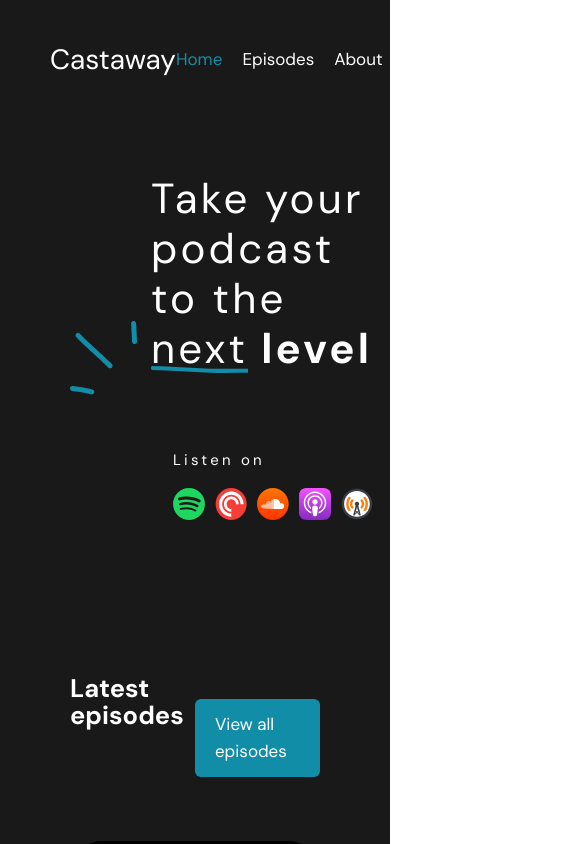
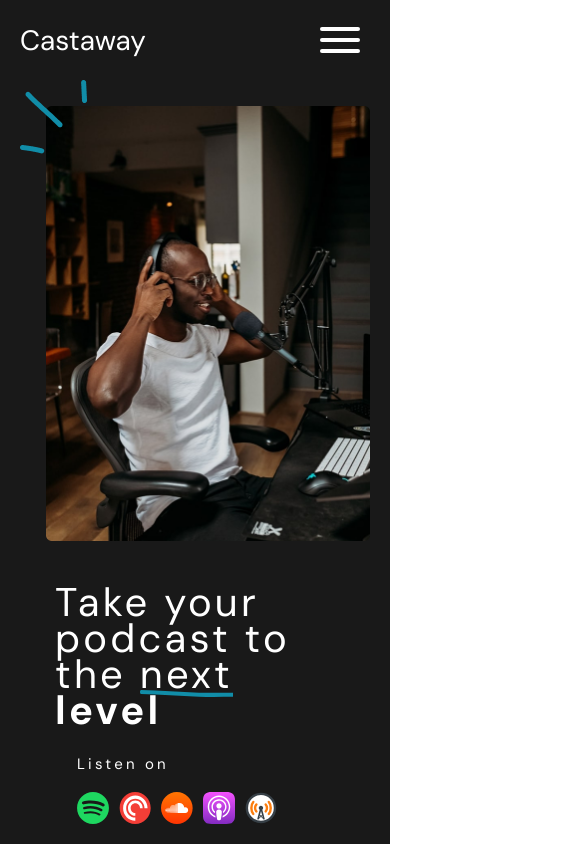
Before and after one commit to MaximZaharovO/castavay_landing, a React (Create React App) app: page / in a window 390 px wide. Shown: the top 844 px of the page, 585 px wide, since content can reach past the window. Built offline with nearby package versions, Linux system fonts and the light colour scheme.

Commit message:
adaptive2

```diff
--- a/src/components/Footer/Footer.jsx
+++ b/src/components/Footer/Footer.jsx
@@ -13,7 +13,8 @@ export default function Footer() {
                 </div>
             </div>
 
-            <div className="FOOTER-nav">
+            <div className="FOOTER-nav_wrapper">
+                <div className="FOOTER-nav">
                 <nav className="FOOTER-nav_main__bar">
                     <div><a href="/">Home</a></div>
                     <div><a href="/">About</a></div>
@@ -32,6 +33,7 @@ export default function Footer() {
                     <div><a href="/">Licenses</a></div>
                 </nav>
             </div>
+            </div>
 
             <div className="Footer-socials">
                 <Listens />
--- a/src/components/Footer/footer.css
+++ b/src/components/Footer/footer.css
@@ -2,6 +2,14 @@
     padding: 50px 120px;
 
     display: flex;
+}
+
+.FOOTER-wrapper > div {
+    margin-right: 12px;
+}
+
+.FOOTER-wrapper > div:last-child {
+    margin: 0;
 }
 
 .FOOTER-logo_block {
@@ -12,10 +20,58 @@
     margin-top: 24px;
 }
 
+.FOOTER-nav_wrapper {
+    display: flex;
+}
+
 .FOOTER-nav {
     width: 200px;
-    padding: 0 20px;
 
     font-size: 17px;
     line-height: 27px;
 }
+
+
+@media (max-width: 1200px) {
+    .FOOTER-wrapper {
+        padding: 20px 30px;
+    }
+
+    .FOOTER-nav {
+        width: 150px;
+
+        font-size: 15px;
+        line-height: 24px;
+    }
+}
+
+@media (max-width: 768px) {
+    .FOOTER-logo_block {
+        width: auto;
+
+        align-self: flex-start;
+    }
+
+    .FOOTER-wrapper {
+        flex-direction: column;
+
+        align-items: stretch;
+
+        margin: 0 auto;
+        width: fit-content;
+    }
+
+    .FOOTER-wrapper > div {
+        margin-bottom: 12px;
+    }
+
+    .FOOTER-nav_wrapper {
+        flex-direction: column;
+    }
+
+    .FOOTER-nav_wrapper > div {
+        margin-bottom: 12px;
+
+        width: auto;
+    }
+}
--- a/src/components/Header/Header.js
+++ b/src/components/Header/Header.js
@@ -1,11 +1,17 @@
 import Logo from "components/Logo";
 import HeaderLink from "./HeaderLink";
+import { useState } from "react";
 
 export default function Header() {
+  const [hamActive, setHamActive] = useState(false)
+
+  const activeClass = hamActive ? ' active' : ''
+
   return (
     <header className='APP-header_wrapper'>
       <Logo/>
-      <nav className="APP_header_nav_bar">
+      <div onClick={() => setHamActive(prev => !prev)} class={"burger" + activeClass} />
+      <nav className={"APP-header_nav_bar" + activeClass}>
         <HeaderLink isActive={true}>Home</HeaderLink>
         <HeaderLink>Episodes</HeaderLink>
         <HeaderLink>About</HeaderLink>
--- a/src/components/HostSection/host.css
+++ b/src/components/HostSection/host.css
@@ -62,6 +62,7 @@
 
 @media (max-width: 1024px) {
     .HOST-wrapper {
+        padding: 50px 20px 70px;
         flex-direction: column;
         max-width: 820px;
         margin: 0 auto;
--- a/src/components/LatestSection/latest.css
+++ b/src/components/LatestSection/latest.css
@@ -12,3 +12,15 @@
 .LATEST-header_view_all {
   margin: 24px 0;
 }
+
+@media (max-width: 768px) {
+  .LATEST-wrapper {
+    padding: 50px 20px 70px;
+  }
+
+  .LATEST-header {
+    padding: 0;
+
+    display: block;
+  }
+}
--- a/src/components/Socials/socials.css
+++ b/src/components/Socials/socials.css
@@ -3,10 +3,6 @@
 
     padding: 0;
     line-height: 0;
-}
-
-.socials__icons_item {
-    margin-right: 10px;
 }
 
 .socials__icons_item:last-child {
@@ -16,6 +12,8 @@
 .socials__icons_item {
     height: 24px;
     width: 24px;
+
+    margin-right: 10px;
 }
 
 .socials__icons_item > svg {
@@ -31,10 +29,6 @@
     line-height: 0;
 }
 
-.listens__icons_item {
-    margin-right: 17px;
-}
-
 .listens__icons_item:last-child {
     margin: 0;
 }
@@ -42,10 +36,7 @@
 .listens__icons_item {
     height: 32px;
     width: 32px;
-}
-
-.listens__icons_item > svg {
-    width: 100%;
+    margin-right: 17px;
 }
 
 @media (max-width: 768px) {
--- a/src/components/SubSection/sub.css
+++ b/src/components/SubSection/sub.css
@@ -68,3 +68,20 @@
     margin-top: 24px;
   }
 }
+
+@media (max-width: 768px) {
+    .SUB-wrapper {
+        padding: 40px 20px;
+    }
+
+    .SUB-container {
+        padding: 30px;
+    }
+
+  .SUB-title-main {
+        font-size: 32px;
+        line-height: 35px;
+        letter-spacing: 2.88px;
+    }
+
+}
--- a/src/components/TitleBlock/title-block.css
+++ b/src/components/TitleBlock/title-block.css
@@ -53,14 +53,15 @@
 
 .TITLE-text_socials {
   padding-left: 22px;
+
+  margin-top: 74px;
 }
 
 .TITLE-text_socials__text {
+  margin-bottom: 16px;
+
   font-size: 15px;
   line-height: 24px;
-
-  margin-bottom: 16px;
-  margin-top: 74px;
 }
 
 @media (max-width: 1024px) {
@@ -71,3 +72,24 @@
     letter-spacing: 3.2px;
   }
 }
+
+@media (max-width: 768px) {
+  .TITLE-wrapper {
+    flex-direction: column;
+  }
+
+  .TITLE-img_wrapper {
+    padding: 0;
+  }
+
+  .TITLE-text_wrapper {
+    padding: 35px;
+
+    line-height: 36px;
+    font-size: 40px;
+  }
+
+  .TITLE-text_socials {
+    margin-top: 24px;
+  }
+}
--- a/src/index.css
+++ b/src/index.css
@@ -10,8 +10,15 @@
   --yellow: #FCFF51;
 }
 
+
+html, body {
+  overflow-x: hidden;
+  width: 100%;
+  position: relative;
+}
 body {
   font-family: var(--base-font), sans-serif;
+
 }
 
 a {
@@ -66,6 +73,8 @@ button {
   font-size: 17px;
   line-height: 27px;
 
+  width: 100%;
+
   scroll-behavior: smooth;
 }
 
@@ -76,23 +85,29 @@ button {
 
 .APP-header_wrapper {
   display: flex;
+
   justify-content: space-between;
   align-items: center;
 
   padding: 0 70px 0 50px;
+
+  height: 120px;
 }
 
 .APP-header_logo {
   font-size: 28px
 }
 
-.APP_header_nav_bar {
-  padding-top: 46px;
-  padding-bottom: 46px;
+.APP-header_nav_bar {
+  padding-left: 12px;
 }
 
-.APP-header_nav + .APP-header_nav {
-  padding-left: 40px;
+.APP-header_nav {
+  padding-right: 40px;
+}
+
+.APP-header_nav:last-child {
+  padding-right: 0;
 }
 
 .APP-header_nav.active {
@@ -100,8 +115,86 @@ button {
 }
 
 @media (max-width: 768px) {
-  .APP-header_nav + .APP-header_nav {
-    padding-left: 20px;
+  .APP-header_wrapper {
+    padding: 0 30px 0 20px;
+    height: 80px;
+  }
+
+  .APP-header_nav_bar {
+    display: flex;
+    flex-direction: column;
+    align-self: flex-start;
+    padding: 0;
+
+    background-color: var(--black);
+
+    position: absolute;
+    right: 0;
+
+    transform: translateX(100%);
+
+    transition: transform .2s;
+
+    height: 100%;
+
+    width: 250px;
+
+    z-index: 500;
+  }
+
+  .APP-header_nav_bar.active {
+    transform: translateX(0);
+  }
+
+  .APP-header_nav {
+    padding: 20px;
+    margin: 0;
+  }
+
+  .burger {
+    position: relative;
+    border: none;
+    background: transparent;
+    width: 40px;
+    height: 26px;
+
+    z-index: 1000;
+  }
+  .burger::before,
+  .burger::after {
+    content: '';
+    left: 0;
+    position: absolute;
+    display: block;
+    width: 100%;
+    height: 4px;
+    border-radius: 10px;
+    background: #fff;
+  }
+  .burger::before {
+    top: 0;
+    box-shadow: 0 11px 0 #fff;
+  }
+  .burger::after {
+    bottom: 0;
+  }
+
+  .burger::before {
+    transition: box-shadow .3s .15s, top .3s .15s, transform .3s;
+  }
+  .burger::after {
+    transition: bottom .3s .15s, transform .3s;
+  }
+  .burger.active::before {
+    top: 11px;
+    transform: rotate(45deg);
+    box-shadow: 0 6px 0 rgba(0,0,0,0);
+    transition: box-shadow .15s, top .3s, transform .3s .15s;
+  }
+  .burger.active::after {
+    bottom: 11px;
+    transform: rotate(-45deg);
+    transition: bottom .3s, transform .3s .15s;
   }
 }
 
@@ -231,8 +324,16 @@ button {
 }
 
 @media (max-width: 768px) {
+  .lb-corner_container {
+    position: relative;
+    padding: 0 0 35px 15px;
+  }
+  .lb-corner {
+    width: 100px;
+  }
+
   .EPISODE-wrapper {
-    margin: 0 50px 60px;
+    margin: 0 0 60px;
     padding: 40px;
     border-radius: 32px;
 
@@ -300,8 +401,8 @@ button {
 }
 
 .COMMENTS-wrapper > div {
-  flex: 0 0 410px;
-  max-width: 410px;
+  flex: 0 0 350px;
+  max-width: 350px;
 
   overflow-x: hidden;
 
@@ -309,4 +410,10 @@ button {
   margin-right: 16px;
 }
 
+@media (max-width: 768px) {
+  .COMMENTS-wrapper > .COMMENT-wrapper {
+    margin-right: 0;
+  }
+}
+
 /* COMMENT END */
```
